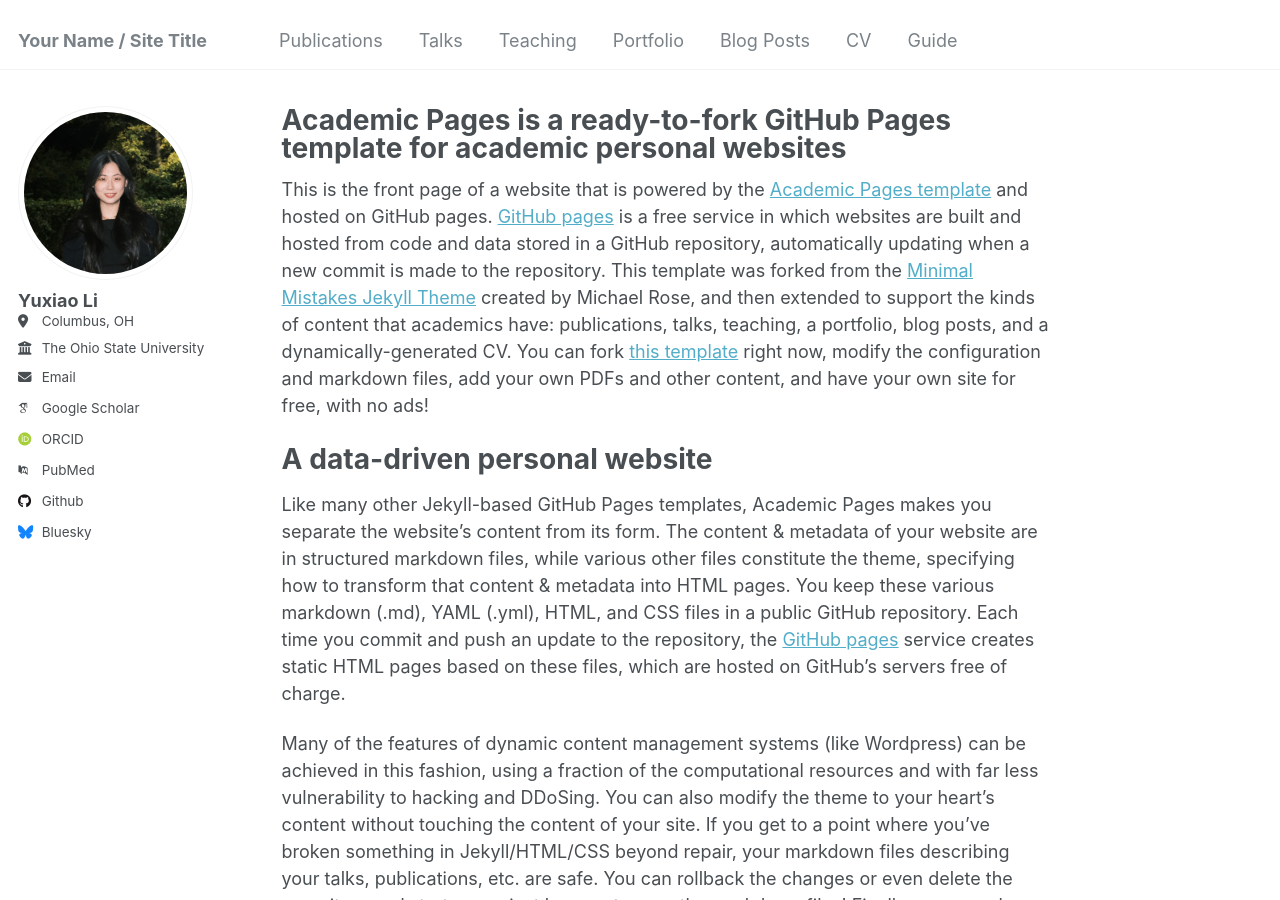
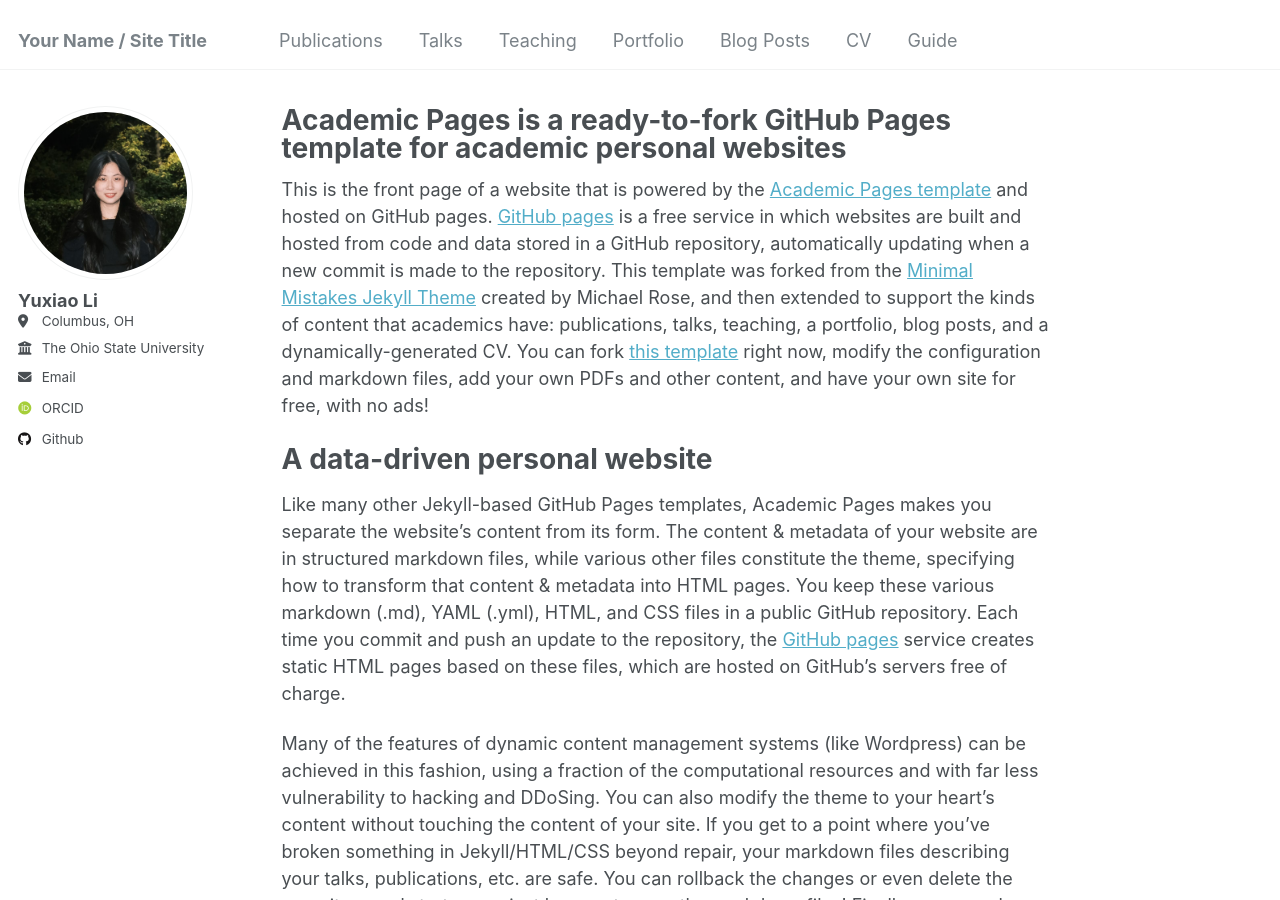
Before and after one commit to YuxiaoLi1234/YuxiaoLi1234.github.io, a Jekyll site: the page built from _pages/about.md, in a window 1280 px wide and 900 px high. Built offline with Jekyll 4.4.1, drawn with Linux system fonts in a browser that asks for light colours; some web fonts are replaced; part of the change alters nothing that is shown.

Commit message:
Update _config.yml

```diff
--- a/_config.yml
+++ b/_config.yml
@@ -28,48 +28,48 @@ author:
   email            : "li.14025 (at) osu (dot) edu"
 
   # Academic websites
-  arxiv            : # URL - Update with the correct link to your profile
-  googlescholar    : "https://scholar.google.com/citations?user=PS_CX0AAAAAJ"
-  impactstory      : # URL
-  orcid            : "http://orcid.org/yourorcidurl"
-  semantic         : # URL
-  pubmed           : "https://www.ncbi.nlm.nih.gov/pubmed/?term=john+snow"
-  researchgate     : # URL
-  scopus           : # URL
+  # arxiv            : # URL - Update with the correct link to your profile
+  # googlescholar    : "https://scholar.google.com/citations?user=PS_CX0AAAAAJ"
+  # impactstory      : # URL
+  orcid            : "https://orcid.org/0000-0002-8715-5982"
+  # semantic         : # URL
+  # pubmed           : "https://www.ncbi.nlm.nih.gov/pubmed/?term=john+snow"
+  # researchgate     : # URL
+  # scopus           : # URL
 
   # Repositories and software development
-  bitbucket        : # Username - Update with your username on the site
-  codepen          : # Username
-  dribbble         : # Username
+  # bitbucket        : # Username - Update with your username on the site
+  # codepen          : # Username
+  # dribbble         : # Username
   github           : YuxiaoLi1234.github.io
-  kaggle           : # Username
-  stackoverflow    : # User number or user number and name (i.e., use "1" or "1/jeff-atwood")
+  # kaggle           : # Username
+  # stackoverflow    : # User number or user number and name (i.e., use "1" or "1/jeff-atwood")
 
   # Social media
-  bluesky          : "bsky.app" # Replace this with you Bluesky username
-  facebook         : # Username
-  flickr           : # Username
-  foursquare       : # Username
-  goodreads        : # Username
-  google_plus      : # Username
-  keybase          : # Username
-  instagram        : # Username
-  lastfm           : # Username
-  linkedin         : # Username
-  mastodon         : # URL
-  medium           : # URL
-  pinterest        : # Username
-  soundcloud       : # Username
-  steam            : # Username
-  telegram         : # URL
-  tumblr           : # Username
-  twitter          : # Username for X / Twitter
-  vine             : # Username
-  weibo            : # Username
-  wikipedia        : # Username
-  xing             : # Username
-  youtube          : # Username
-  zhihu            : # Username
+  # bluesky          : "bsky.app" # Replace this with you Bluesky username
+  # facebook         : # Username
+  # flickr           : # Username
+  # foursquare       : # Username
+  # goodreads        : # Username
+  # google_plus      : # Username
+  # keybase          : # Username
+  # instagram        : # Username
+  # lastfm           : # Username
+  # linkedin         : # Username
+  # mastodon         : # URL
+  # medium           : # URL
+  # pinterest        : # Username
+  # soundcloud       : # Username
+  # steam            : # Username
+  # telegram         : # URL
+  # tumblr           : # Username
+  # twitter          : # Username for X / Twitter
+  # vine             : # Username
+  # weibo            : # Username
+  # wikipedia        : # Username
+  # xing             : # Username
+  # youtube          : # Username
+  # zhihu            : # Username
 
 # Publication Category - The following the list of publication categories and their headings
 publication_category:
```
